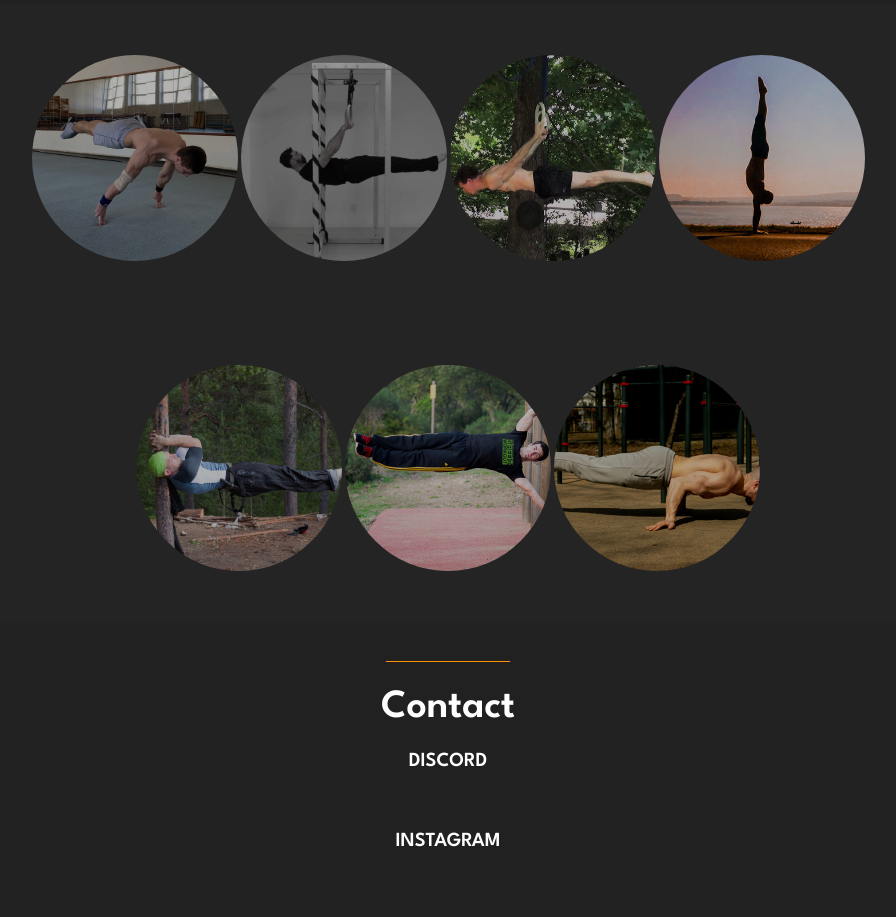
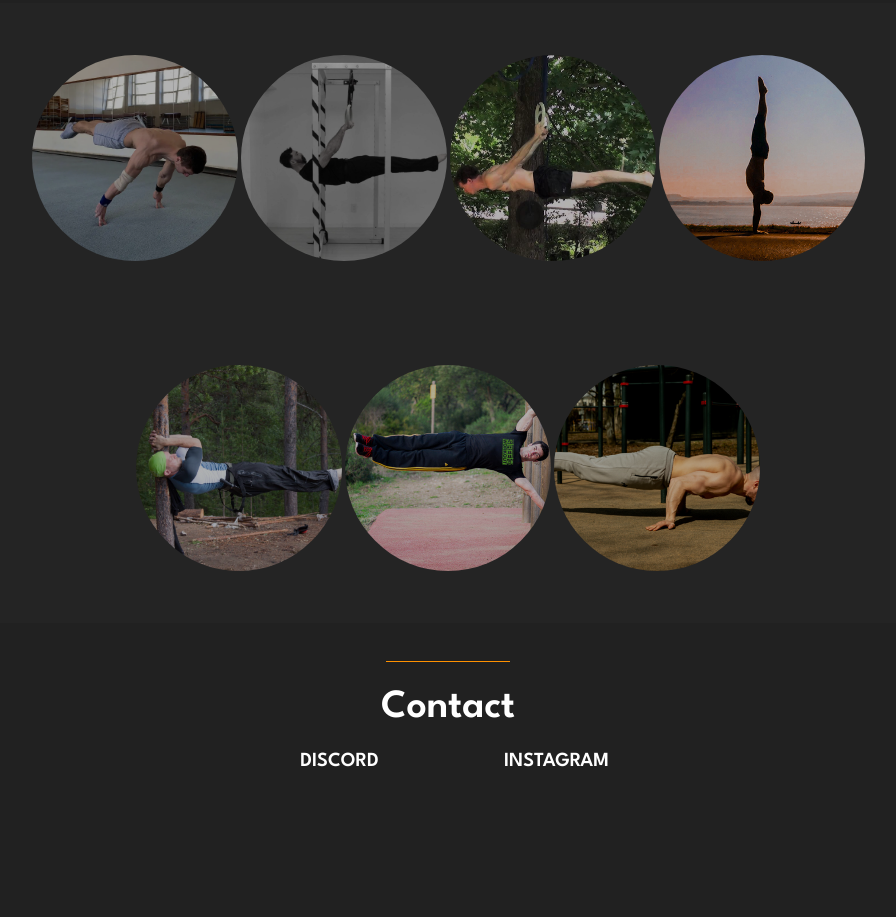
Before and after one commit to grgalaxer/turnament, a plain HTML site: page index.html in a window 1280 px wide. Shown: the part 3163-4080 px from the top of the page, without its empty margins (192-1088 px from the left). Drawn offline with Linux system fonts and the light colour scheme.

Commit message:
Update index.html

```diff
--- a/index.html
+++ b/index.html
@@ -286,6 +286,8 @@
                <div class="notGG">
                   <a style="color: white;" href="https://discord.gg/PJcsaWvguR" target="_blank">Galaxer | Web Sites</a>
                </div>
+            </div>
+            <div class="column">
                <div class="mainGG">
                   instagram
                </div>
```
